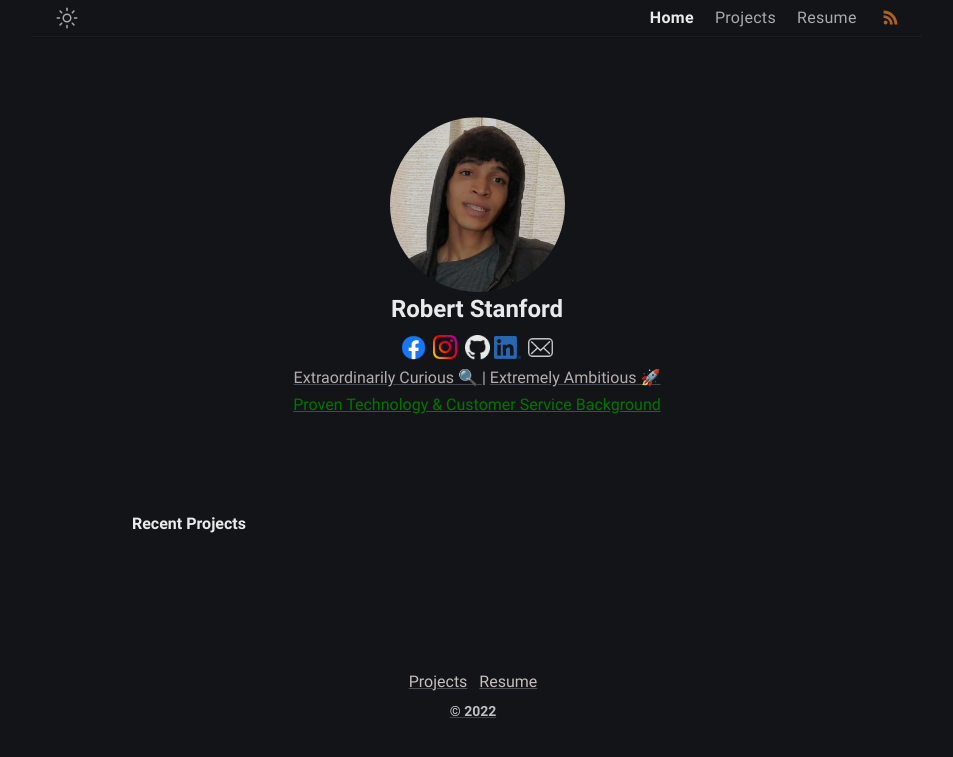
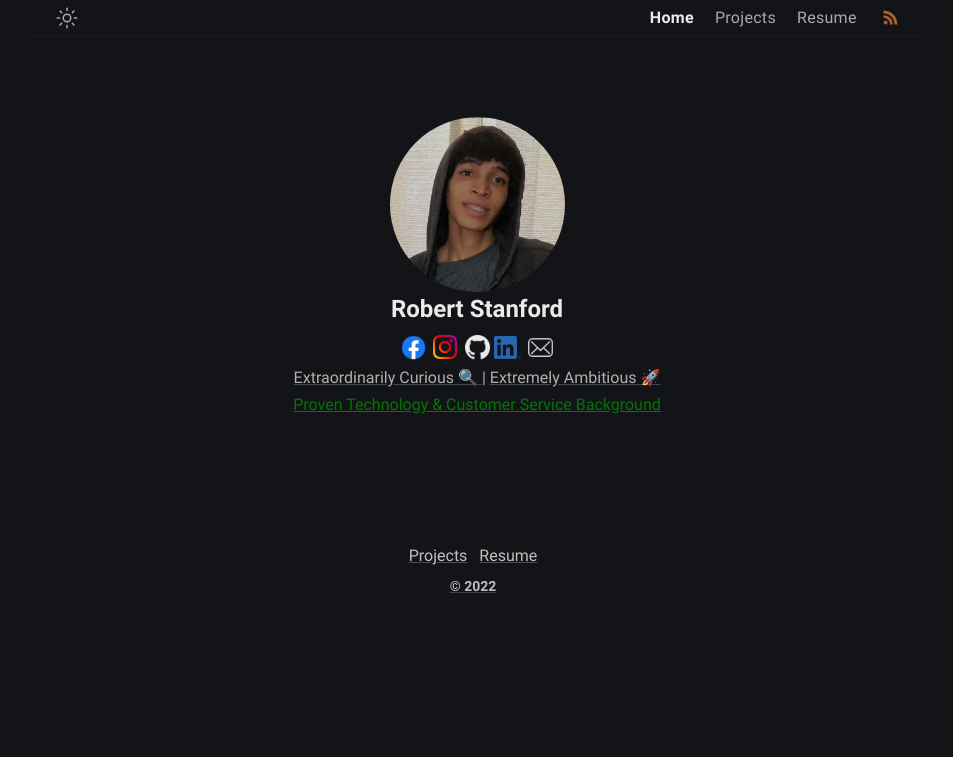
Before and after one commit to shmor3/personal-site, a Jekyll site: the page built from index.md, in a window 1280 px wide. Shown: the top 757 px of the page, without its empty margins (163-1116 px from the left). Built offline with Jekyll 4.4.1, drawn with Linux system fonts in a browser that asks for light colours.

Commit message:
Updated Recent Projects Title

```diff
--- a/_layouts/home.html
+++ b/_layouts/home.html
@@ -3,7 +3,7 @@ layout: default
 home: true
 ---
 
-<h3 class="posts-item-note" aria-label="Recent Projects"><a href="/projects/">Recent Projects</a></h3>
+<h3 class="posts-item-note" aria-label=""><a href="/projects/"></a></h3>
 {%- for post in site.posts limit: site.number_of_posts -%}
 <article class="post-item">
   <span class="post-item-date"><a href="{{ post.url }}">{{ post.date | date: "%b %d, %Y" }}</a></span>
```
Also changed, not shown: 3 other files.
